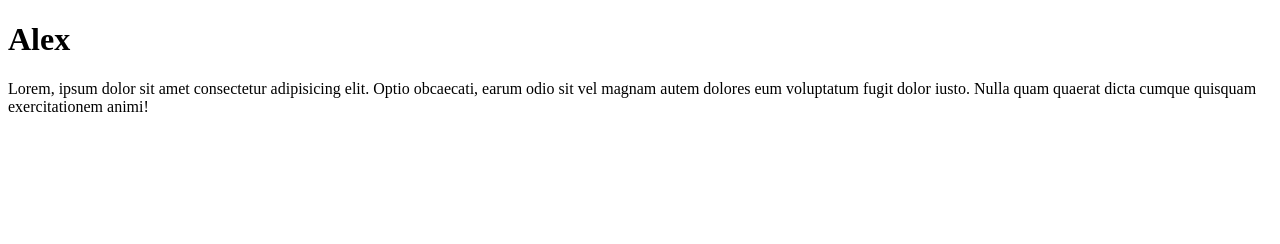
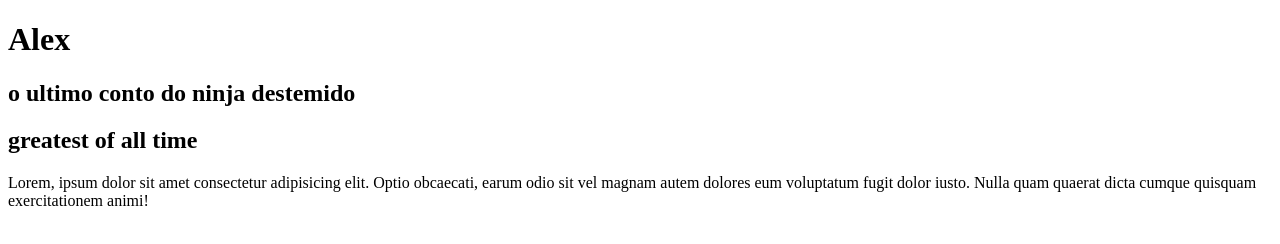
Before and after one commit to Alex239-bot/Aula-PW, a plain HTML site: page index.html in a window 1280 px wide. Drawn offline with Linux system fonts and the light colour scheme.

Commit message:
adicionei 2 h2

```diff
--- a/index.html
+++ b/index.html
@@ -7,6 +7,8 @@
 </head>
 <body>
 <h1>Alex</h1>
+<h2>o ultimo conto do ninja destemido</h2>
+<h2>greatest of all time</h2>
 
 
 <p>Lorem, ipsum dolor sit amet consectetur adipisicing elit. Optio obcaecati, earum odio sit vel magnam autem dolores eum voluptatum fugit dolor iusto. Nulla quam quaerat dicta cumque quisquam exercitationem animi!</p>
```
